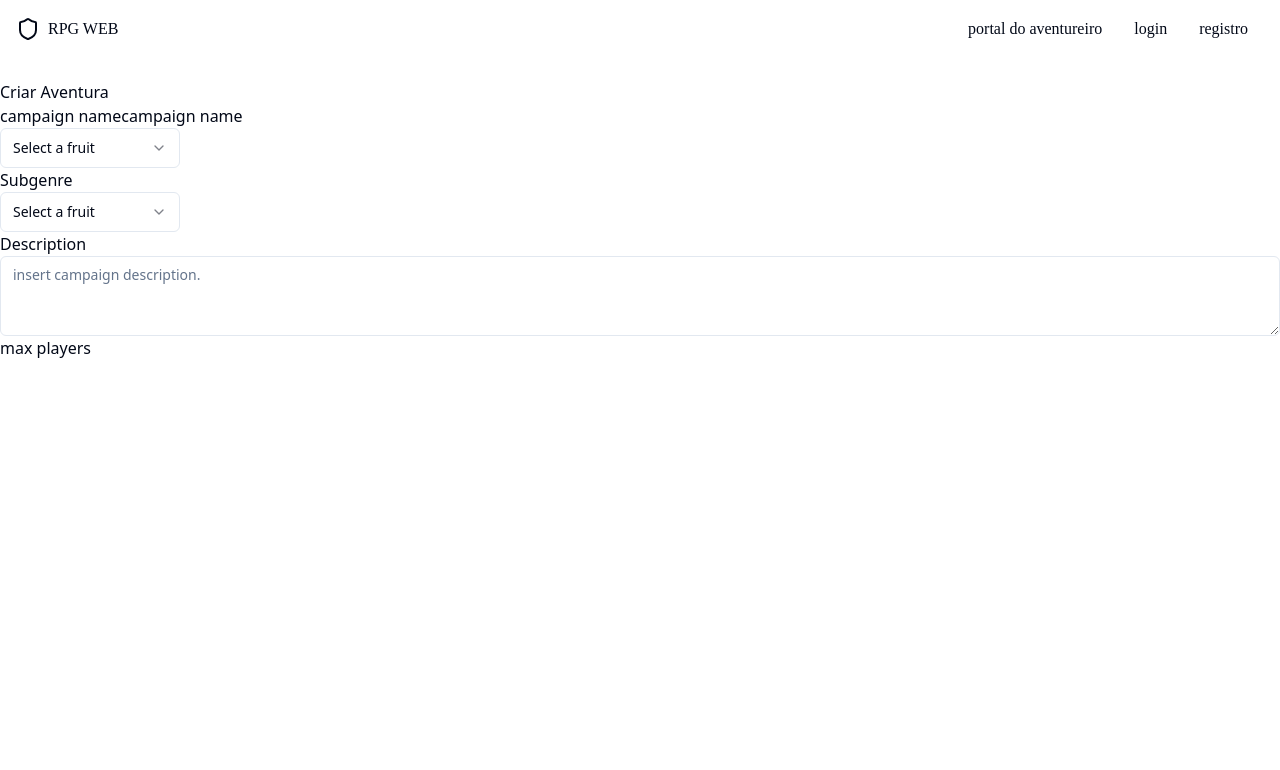
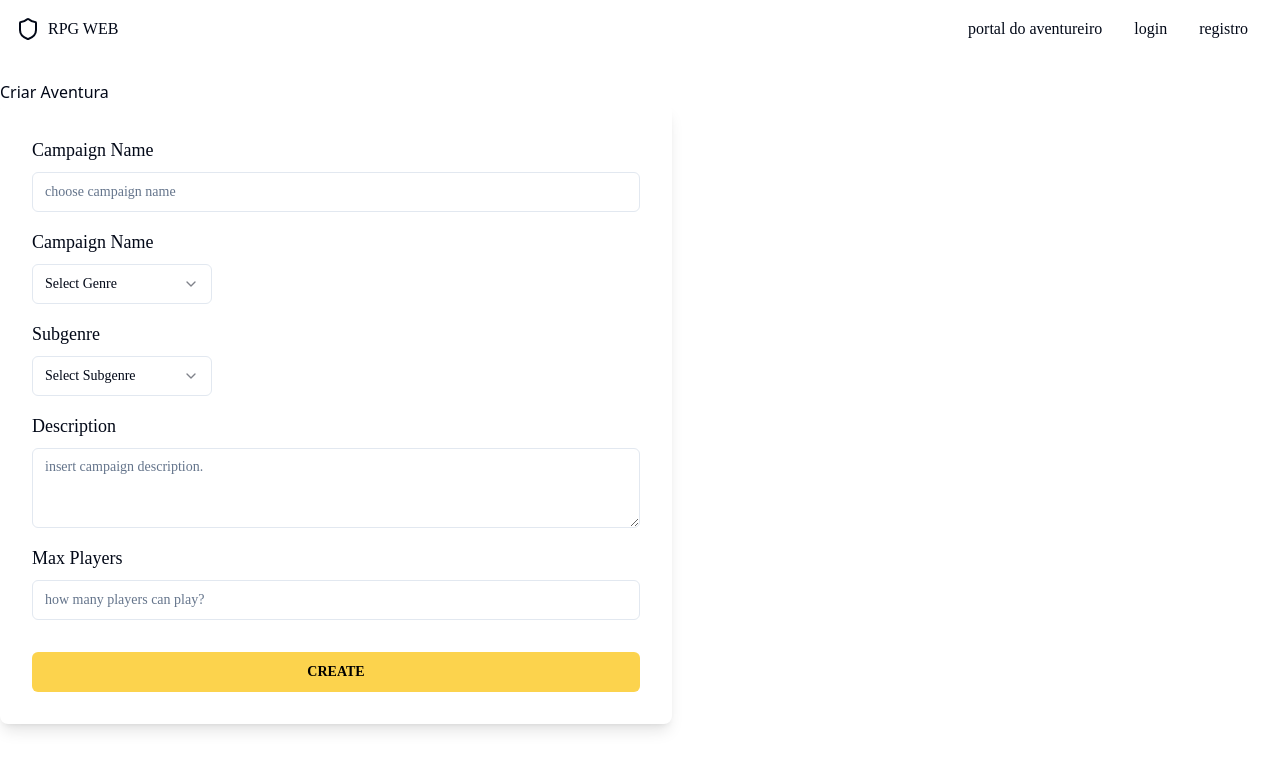
Before and after one commit to DecoXD/rpg-web, a React (Vite) app: page /createadventure in a window 1280 px wide. Shown: the top 770 px of the page. Built offline with nearby package versions, Linux system fonts and the light colour scheme.

Commit message:
feat:create CreateAdventure form UI

```diff
--- a/src/pages/createAdventure/CreateAdventure.tsx
+++ b/src/pages/createAdventure/CreateAdventure.tsx
@@ -1,3 +1,4 @@
+import { Button } from "@/components/ui/button";
 import { Input } from "@/components/ui/input";
 import { Select, SelectContent, SelectGroup, SelectItem, SelectLabel, SelectTrigger, SelectValue } from "@/components/ui/select";
 import { Textarea } from "@/components/ui/textarea";
@@ -12,14 +13,14 @@ const chooseCorrectInput = ({label,name,type,placeholder,inputStyle,options}:Cre
   switch (inputStyle) {
     case 'textarea':
       return (
-        <Textarea className="w-full" name={name} placeholder={placeholder}/>
+        <Textarea className="w-full " name={name} placeholder={placeholder}/>
       )
       break;
     case 'select':
       return (
         <Select>
           <SelectTrigger className="w-[180px]">
-            < SelectValue placeholder="Select a fruit" />
+            < SelectValue placeholder={placeholder} />
           </SelectTrigger>
           <SelectContent>
             <SelectGroup>
@@ -32,7 +33,7 @@ const chooseCorrectInput = ({label,name,type,placeholder,inputStyle,options}:Cre
       break
 
     default:
-      <Input type={type} name={name}/>
+      return<Input type={type} name={name} placeholder={placeholder}/>
       break;
   }
 }
@@ -43,18 +44,24 @@ const CreateAdventure = () => {
     <div className='pt-20 w-full'>
       <h2>Criar Aventura</h2>
 
-      <form action="">
+      <form className="w-full max-w-2xl flex flex-col gap-4 p-8 bg-white shadow-lg rounded-lg">
         {
           createAdventureInputs.map((item)  =>{
             return(
-              <label htmlFor="">
-                <span>{item.label}</span>
-                {chooseCorrectInput(item)}
+            <div className="w-full">
+                <label className="flex flex-col gap-2 capitalize font-medieval text-lg font-medium"  >
+                  <span>{item.label}</span>
+                  {
+                    chooseCorrectInput(item)
+                  }
               </label>
+            </div>
             )
           })
         }
-
+      <Button className="bg-amber-300 mt-4 text-black font-medieval font-bold hover:bg-amber-300/90 uppercase ">
+        Create
+      </Button>
       </form>
     </div>
   )
```
